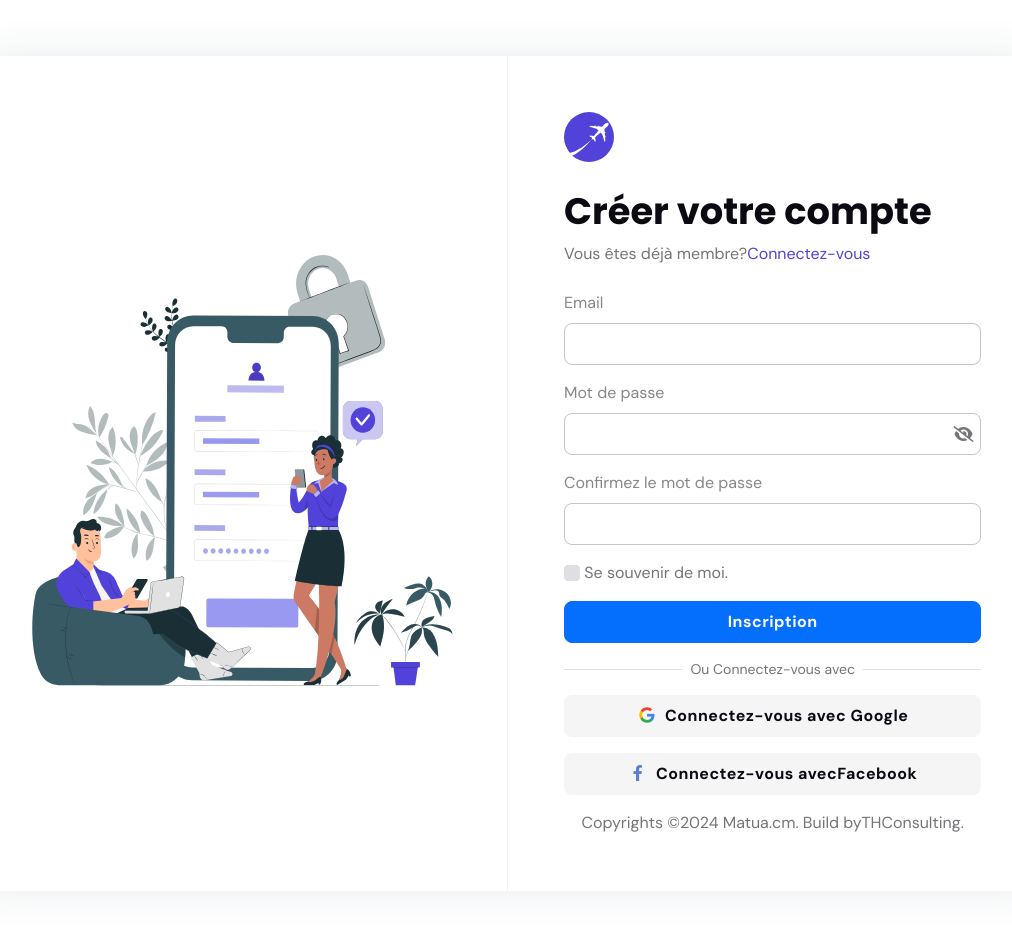
After one commit to Webixcm1/matuacm, a Laravel app: page /register in a window 1280 px wide. The commit adds this page. Shown: the whole page, without its empty margins (132-1144 px from the left). Run offline with Laravel 12, Linux system fonts and the light colour scheme; parts of the project's set-up code (start-up, migrations or seed data) failed here and were passed over.

Commit message:
register page

```diff
--- /dev/null
+++ b/app/Http/Controllers/Auth/RegisterController.php
@@ -0,0 +1,20 @@
+<?php
+
+namespace App\Http\Controllers\Auth;
+
+use App\Http\Controllers\Controller;
+use Illuminate\Contracts\View\View;
+use Illuminate\Http\Request;
+
+class RegisterController extends Controller
+{
+    /**
+     * Show register form
+     *
+     * @return \Illuminate\Contracts\View\View
+     */
+    public function index(): View
+    {
+        return view('Auth.inscription');
+    }
+}
--- /dev/null
+++ b/resources/views/Auth/inscription.blade.php
@@ -0,0 +1,133 @@
+<!DOCTYPE html>
+<html lang="en">
+
+<!-- Mirrored from booking.webestica.com/sign-up.html by HTTrack Website Copier/3.x [XR&CO'2014], Sun, 28 Apr 2024 10:41:44 GMT -->
+<head>
+	<title>Matuacm :: Inscription</title>
+
+	<!-- Meta Tags -->
+	<meta charset="utf-8">
+	<meta name="viewport" content="width=device-width, initial-scale=1, shrink-to-fit=no">
+	<meta name="author" content="matuacm">
+	<meta name="description" content="">
+
+
+	<!-- Favicon -->
+	{{-- <link rel="shortcut icon" href="assets/images/favicon.ico"> --}}
+
+	<!-- Google Font -->
+	<link rel="preconnect" href="https://fonts.googleapis.com/">
+	<link rel="preconnect" href="https://fonts.gstatic.com/" crossorigin>
+	<link rel="stylesheet" href="https://fonts.googleapis.com/css2?family=DM+Sans:wght@400;500;700&amp;family=Poppins:wght@400;500;700&amp;display=swap">
+
+	<!-- Plugins CSS -->
+	<link rel="stylesheet" type="text/css" href="{{ asset('assets/vendor/font-awesome/css/all.min.css')}}">
+	<link rel="stylesheet" type="text/css" href="{{ asset('assets/vendor/bootstrap-icons/bootstrap-icons.css')}}">
+
+	<!-- Theme CSS -->
+	<link rel="stylesheet" type="text/css" href="{{ asset('assets/css/style.css')}}">
+
+</head>
+
+<body>
+
+<!-- **************** MAIN CONTENT START **************** -->
+<main>
+
+<!-- =======================
+Main Content START -->
+<section class="vh-xxl-100">
+	<div class="container h-100 d-flex px-0 px-sm-4">
+		<div class="row justify-content-center align-items-center m-auto">
+			<div class="col-12">
+				<div class="bg-mode shadow rounded-3 overflow-hidden">
+					<div class="row g-0">
+						<!-- Vector Image -->
+						<div class="col-lg-6 d-md-flex align-items-center order-2 order-lg-1">
+							<div class="p-3 p-lg-5">
+								<img src="{{ asset('assets/images/element/signin.svg')}}" alt="">
+							</div>
+							<!-- Divider -->
+							<div class="vr opacity-1 d-none d-lg-block"></div>
+						</div>
+
+						<!-- Information -->
+						<div class="col-lg-6 order-1">
+							<div class="p-4 p-sm-6">
+								<!-- Logo -->
+								<a href="{{ route('index') }}">
+									<img class="h-50px mb-4" src="{{ asset('assets/images/logo-icon.svg')}}" alt="logo">
+								</a>
+								<!-- Title -->
+								<h1 class="mb-2 h3">Créer votre compte</h1>
+								<p class="mb-0">Vous êtes déjà membre?<a href="sign-in.html">Connectez-vous</a></p>
+
+								<!-- Form START -->
+								<form class="mt-4 text-start">
+									<!-- Email -->
+									<div class="mb-3">
+										<label class="form-label">Email</label>
+										<input type="email" class="form-control" name="email">
+									</div>
+									<!-- Password -->
+									<div class="mb-3 position-relative">
+										<label class="form-label">Mot de passe</label>
+										<input class="form-control fakepassword" type="password" id="psw-input" name="password">
+										<span class="position-absolute top-50 end-0 translate-middle-y p-0 mt-3">
+											<i class="fakepasswordicon fas fa-eye-slash cursor-pointer p-2"></i>
+										</span>
+									</div>
+									<!-- Confirm Password -->
+									<div class="mb-3">
+										<label class="form-label">Confirmez le mot de passe</label>
+										<input type="password" class="form-control">
+									</div>
+									<!-- Remember me -->
+									<div class="mb-3">
+										<input type="checkbox" class="form-check-input" id="rememberCheck">
+										<label class="form-check-label" for="rememberCheck">Se souvenir de moi.</label>
+									</div>
+									<!-- Button -->
+									<div><button type="submit" class="btn btn-primary w-100 mb-0">Inscription</button></div>
+
+									<!-- Divider -->
+									<div class="position-relative my-4">
+										<hr>
+										<p class="small position-absolute top-50 start-50 translate-middle bg-mode px-1 px-sm-2">Ou Connectez-vous avec</p>
+									</div>
+
+									<!-- Google and facebook button -->
+									<div class="vstack gap-3">
+										<a href="#" class="btn btn-light mb-0"><i class="fab fa-fw fa-google text-google-icon me-2"></i>Connectez-vous avec Google</a>
+										<a href="#" class="btn btn-light mb-0"><i class="fab fa-fw fa-facebook-f text-facebook me-2"></i>Connectez-vous avecFacebook</a>
+									</div>
+
+									<!-- Copyright -->
+									<div class="text-primary-hover text-body mt-3 text-center"> Copyrights ©2024 Matua.cm. Build by<a href=https://www.th-consulting.com/" class="text-body">THConsulting</a>. </div>
+								</form>
+								<!-- Form END -->
+							</div>
+						</div>
+					</div>
+				</div>
+			</div>
+		</div>
+	</div>
+</section>
+<!-- =======================
+Main Content END -->
+
+</main>
+<!-- **************** MAIN CONTENT END **************** -->
+
+<!-- Back to top -->
+<div class="back-top"></div>
+
+<!-- Bootstrap JS -->
+<script src="{{ asset('assets/vendor/bootstrap/dist/js/bootstrap.bundle.min.js')}}"></script>
+
+<!-- ThemeFunctions -->
+<script src="{{ asset('assets/js/functions.js')}}"></script>
+
+</body>
+</html>
--- a/resources/views/layouts/main.blade.php
+++ b/resources/views/layouts/main.blade.php
@@ -103,7 +103,7 @@
                         <ul class="dropdown-menu dropdown-animation dropdown-menu-end shadow pt-3"
                             aria-labelledby="profileDropdown">
                             <!-- Links -->
-                            <li><a class="dropdown-item" href="#">Inscription</a></li>
+                            <li><a class="dropdown-item" href="{{ route('register') }}">Inscription</a></li>
                             <li><a class="dropdown-item" href="#">Connexion</a></li>
                         </ul>
                     </li>
--- a/routes/web.php
+++ b/routes/web.php
@@ -1,8 +1,16 @@
 <?php
 
+use App\Http\Controllers\Auth\RegisterController;
 use App\Http\Controllers\ContactController;
 use App\Http\Controllers\HomeController;
 use Illuminate\Support\Facades\Route;
 
+//HOME ROUTE
 Route::get('/', [HomeController::class, 'index'])->name('index');
+
+//CONTACT PAGE ROUTE
 Route::get('contact', [ContactController::class, 'index'])->name('contact.index');
+
+
+//AUTHENTIFICATION ROUTE
+Route::get('register', [RegisterController::class, 'index'])->name('register');
```
